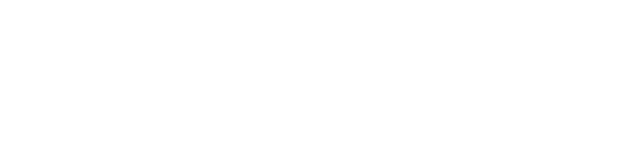
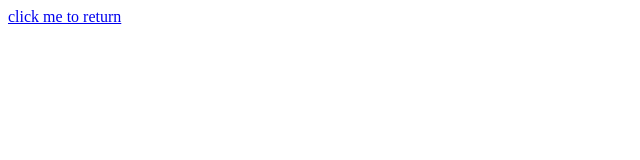
Before and after one commit to SalieeriW/Webtest, a plain HTML site: page external_page.html in a window 1280 px wide. Shown: the whole page, without its empty margins (0-640 px from the left). Drawn offline with Linux system fonts and the light colour scheme.

Commit message:
modified external page

```diff
--- a/external_page.html
+++ b/external_page.html
@@ -4,6 +4,6 @@
 	<title><a href="index.html">click me to return</a></title>
 </head>
 <body>
-
+<a href="index.html">click me to return</a>
 </body>
 </html>
```
